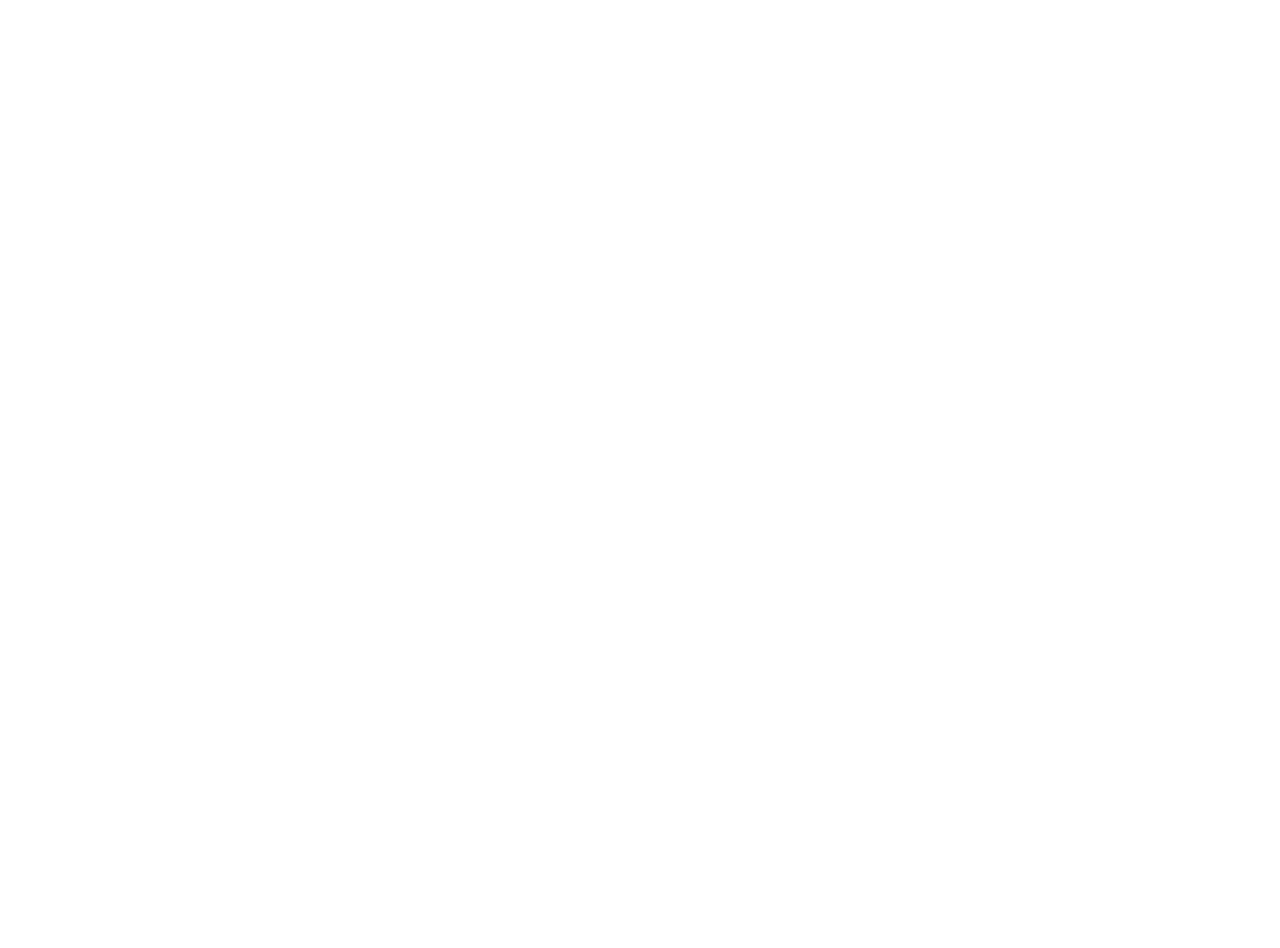
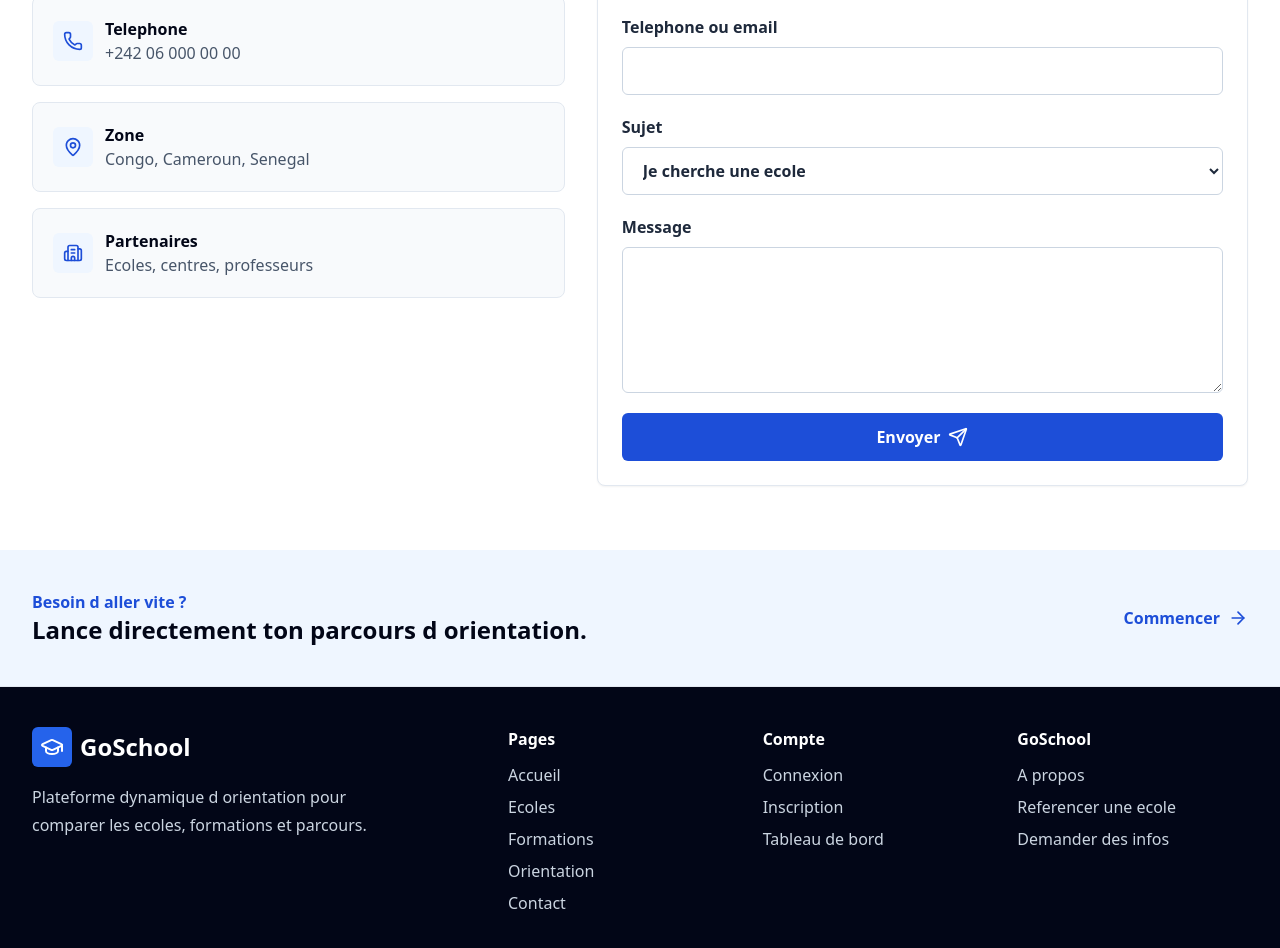
Before and after one commit to FDidier04/GoSchool, a Next.js app in the folder findschool/frontend/: page /contact in a window 1280 px wide. Before the commit this address had no page. Shown: the part 620-1568 px from the top of the page. Before the commit the page ends 865 px from the top, so only its background shows below. Built offline with nearby package versions, Linux system fonts and the light colour scheme.

Commit message:
Add visible French site pages

```diff
--- /dev/null
+++ b/findschool/frontend/app/components/Footer.tsx
@@ -0,0 +1,66 @@
+import Link from 'next/link';
+import { GraduationCap } from 'lucide-react';
+
+const columns = [
+  {
+    title: 'Pages',
+    links: [
+      ['Accueil', '/'],
+      ['Ecoles', '/ecoles'],
+      ['Formations', '/formations'],
+      ['Orientation', '/orientation'],
+      ['Contact', '/contact'],
+    ],
+  },
+  {
+    title: 'Compte',
+    links: [
+      ['Connexion', '/auth/login'],
+      ['Inscription', '/auth/signup'],
+      ['Tableau de bord', '/dashboard'],
+    ],
+  },
+  {
+    title: 'GoSchool',
+    links: [
+      ['A propos', '/about'],
+      ['Referencer une ecole', '/contact'],
+      ['Demander des infos', '/ecoles'],
+    ],
+  },
+];
+
+export function Footer() {
+  return (
+    <footer className="border-t border-slate-200 bg-slate-950 text-white">
+      <div className="mx-auto grid max-w-7xl gap-8 px-4 py-10 sm:px-6 md:grid-cols-[1.2fr_2fr] lg:px-8">
+        <div>
+          <Link href="/" className="inline-flex items-center gap-2 font-black">
+            <span className="flex h-10 w-10 items-center justify-center rounded-md bg-blue-600">
+              <GraduationCap className="h-6 w-6" />
+            </span>
+            <span className="text-2xl">GoSchool</span>
+          </Link>
+          <p className="mt-4 max-w-sm leading-7 text-slate-300">
+            Plateforme dynamique d orientation pour comparer les ecoles, formations et parcours.
+          </p>
+        </div>
+
+        <div className="grid gap-6 sm:grid-cols-3">
+          {columns.map((column) => (
+            <div key={column.title}>
+              <h2 className="font-black">{column.title}</h2>
+              <div className="mt-3 grid gap-2">
+                {column.links.map(([label, href]) => (
+                  <Link key={href} href={href} className="text-slate-300 hover:text-white">
+                    {label}
+                  </Link>
+                ))}
+              </div>
+            </div>
+          ))}
+        </div>
+      </div>
+    </footer>
+  );
+}
--- a/findschool/frontend/app/components/Navigation.tsx
+++ b/findschool/frontend/app/components/Navigation.tsx
@@ -6,10 +6,11 @@
 
 const links = [
   { href: '/', label: 'Accueil' },
-  { href: '/schools', label: 'Ecoles' },
-  { href: '/courses', label: 'Formations' },
+  { href: '/ecoles', label: 'Ecoles' },
+  { href: '/formations', label: 'Formations' },
   { href: '/about', label: 'A propos' },
-  { href: '/onboarding', label: 'Orientation' },
+  { href: '/orientation', label: 'Orientation' },
+  { href: '/contact', label: 'Contact' },
 ];
 
 export function Navigation() {
@@ -20,6 +21,9 @@
 
   return (
     <header className="sticky top-0 z-50 border-b border-slate-200 bg-white shadow-sm">
+      <div className="bg-slate-950 px-4 py-2 text-center text-sm font-bold text-white">
+        GoSchool est un site dynamique React: explore les pages Ecoles, Formations, Orientation, Contact.
+      </div>
       <nav className="mx-auto grid max-w-7xl gap-3 px-4 py-3 sm:px-6 lg:grid-cols-[auto_1fr_auto] lg:items-center lg:px-8">
         <div className="flex items-center justify-between gap-4">
           <Link href="/" className="flex items-center gap-2 font-bold text-slate-950">
@@ -56,7 +60,7 @@
 
         <div className="hidden items-center justify-end gap-2 lg:flex">
           <Link
-            href="/schools"
+            href="/ecoles"
             className="inline-flex h-10 items-center justify-center gap-2 rounded-md bg-emerald-600 px-4 text-sm font-bold text-white hover:bg-emerald-700"
           >
             <Search className="h-4 w-4" />
--- /dev/null
+++ b/findschool/frontend/app/contact/page.tsx
@@ -0,0 +1,93 @@
+import Link from 'next/link';
+import { ArrowRight, Building2, Mail, MapPin, Phone, Send } from 'lucide-react';
+
+export default function ContactPage() {
+  return (
+    <main className="min-h-screen bg-white text-slate-950">
+      <section className="border-b border-slate-200 bg-slate-950 text-white">
+        <div className="mx-auto max-w-7xl px-4 py-16 sm:px-6 lg:px-8">
+          <p className="font-bold text-emerald-300">Contact GoSchool</p>
+          <h1 className="mt-3 max-w-3xl text-4xl font-black leading-tight sm:text-5xl">
+            Une question, une ecole a referencer ou un partenariat ?
+          </h1>
+          <p className="mt-5 max-w-2xl text-lg leading-8 text-slate-300">
+            Contacte l equipe GoSchool pour rejoindre la plateforme, demander une information ou
+            proposer un etablissement.
+          </p>
+        </div>
+      </section>
+
+      <section className="mx-auto grid max-w-7xl gap-8 px-4 py-16 sm:px-6 lg:grid-cols-[0.9fr_1.1fr] lg:px-8">
+        <div className="space-y-4">
+          {[
+            ['Email', 'contact@goschool.com', Mail],
+            ['Telephone', '+242 06 000 00 00', Phone],
+            ['Zone', 'Congo, Cameroun, Senegal', MapPin],
+            ['Partenaires', 'Ecoles, centres, professeurs', Building2],
+          ].map(([title, value, Icon]) => (
+            <div key={title as string} className="rounded-lg border border-slate-200 bg-slate-50 p-5">
+              <div className="flex items-center gap-3">
+                <span className="flex h-10 w-10 items-center justify-center rounded-md bg-blue-50 text-blue-700">
+                  <Icon className="h-5 w-5" />
+                </span>
+                <div>
+                  <p className="font-black text-slate-950">{title as string}</p>
+                  <p className="text-slate-600">{value as string}</p>
+                </div>
+              </div>
+            </div>
+          ))}
+        </div>
+
+        <form className="rounded-lg border border-slate-200 bg-white p-6 shadow-sm">
+          <div className="grid gap-5">
+            <label className="grid gap-2 font-bold text-slate-800">
+              Nom complet
+              <input className="min-h-12 rounded-md border border-slate-300 px-4 outline-none focus:border-blue-500" />
+            </label>
+            <label className="grid gap-2 font-bold text-slate-800">
+              Telephone ou email
+              <input className="min-h-12 rounded-md border border-slate-300 px-4 outline-none focus:border-blue-500" />
+            </label>
+            <label className="grid gap-2 font-bold text-slate-800">
+              Sujet
+              <select className="min-h-12 rounded-md border border-slate-300 bg-white px-4 outline-none focus:border-blue-500">
+                <option>Je cherche une ecole</option>
+                <option>Je veux referencer un etablissement</option>
+                <option>Partenariat</option>
+                <option>Support compte</option>
+              </select>
+            </label>
+            <label className="grid gap-2 font-bold text-slate-800">
+              Message
+              <textarea
+                rows={5}
+                className="rounded-md border border-slate-300 px-4 py-3 outline-none focus:border-blue-500"
+              />
+            </label>
+            <button
+              type="submit"
+              className="inline-flex min-h-12 items-center justify-center gap-2 rounded-md bg-blue-700 px-5 font-black text-white hover:bg-blue-800"
+            >
+              Envoyer
+              <Send className="h-5 w-5" />
+            </button>
+          </div>
+        </form>
+      </section>
+
+      <section className="bg-blue-50">
+        <div className="mx-auto flex max-w-7xl flex-col justify-between gap-4 px-4 py-10 sm:px-6 md:flex-row md:items-center lg:px-8">
+          <div>
+            <p className="font-bold text-blue-700">Besoin d aller vite ?</p>
+            <h2 className="text-2xl font-black">Lance directement ton parcours d orientation.</h2>
+          </div>
+          <Link href="/orientation" className="inline-flex items-center gap-2 font-black text-blue-700">
+            Commencer
+            <ArrowRight className="h-5 w-5" />
+          </Link>
+        </div>
+      </section>
+    </main>
+  );
+}
--- /dev/null
+++ b/findschool/frontend/app/ecoles/page.tsx
@@ -0,0 +1 @@
+export { default } from '../schools/page';
--- /dev/null
+++ b/findschool/frontend/app/formations/page.tsx
@@ -0,0 +1 @@
+export { default } from '../courses/page';
--- a/findschool/frontend/app/layout.tsx
+++ b/findschool/frontend/app/layout.tsx
@@ -1,5 +1,6 @@
 import type { Metadata } from 'next';
 import { Navigation } from './components/Navigation';
+import { Footer } from './components/Footer';
 import './globals.css';
 
 export const metadata: Metadata = {
@@ -21,6 +22,7 @@
       <body className="bg-white antialiased">
         <Navigation />
         {children}
+        <Footer />
       </body>
     </html>
   );
--- /dev/null
+++ b/findschool/frontend/app/orientation/page.tsx
@@ -0,0 +1 @@
+export { default } from '../onboarding/page';
--- a/findschool/frontend/app/page.tsx
+++ b/findschool/frontend/app/page.tsx
@@ -116,10 +116,11 @@
             <p className="font-bold text-blue-700">Acces rapide</p>
             <div className="mt-4 grid gap-3 sm:grid-cols-2 lg:grid-cols-4">
               {[
-                ['Ecoles', '/schools'],
-                ['Formations', '/courses'],
-                ['Orientation', '/onboarding'],
+                ['Ecoles', '/ecoles'],
+                ['Formations', '/formations'],
+                ['Orientation', '/orientation'],
                 ['Mon compte', '/auth/login'],
+                ['Contact', '/contact'],
               ].map(([label, href]) => (
                 <Link
                   key={href}
```
